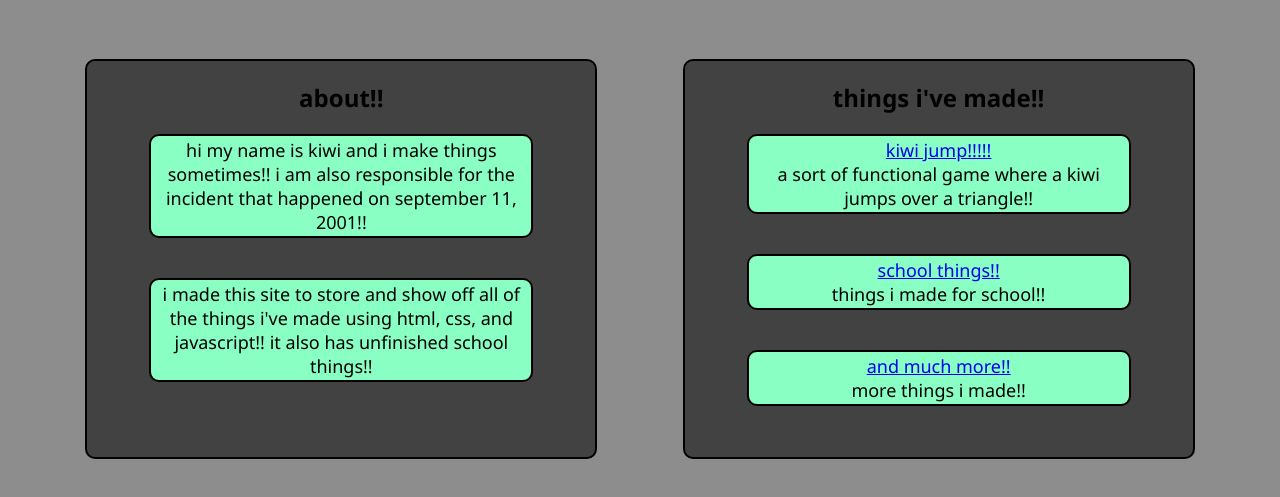
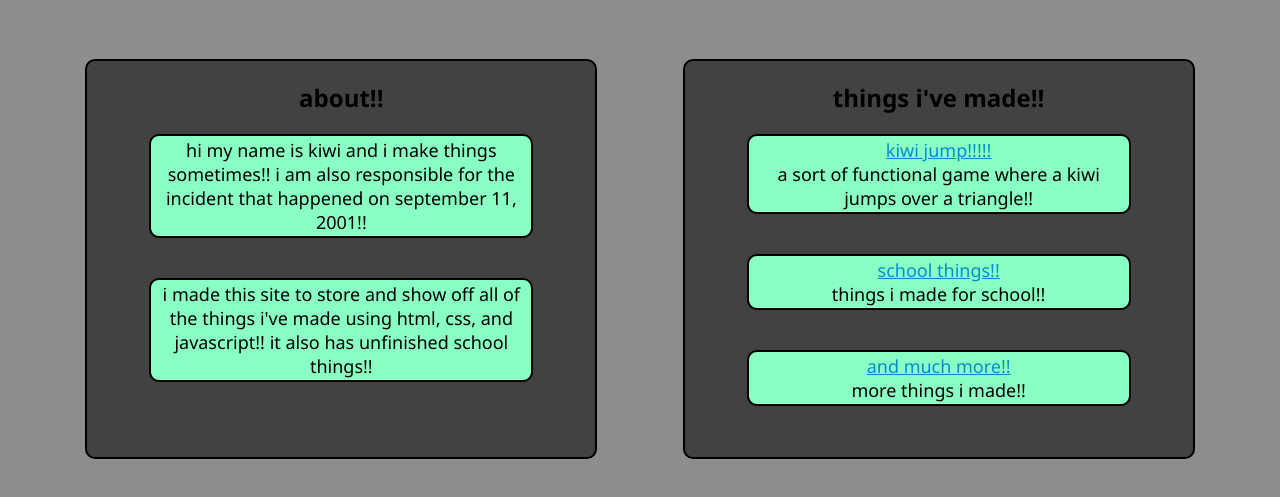
Before and after one commit to kiwiflavoredstar/kiwi-site, a plain HTML site: page kiwi site/index.html in a window 1280 px wide. Shown: the part 261-758 px from the top of the page. Drawn offline with Linux system fonts and the light colour scheme.

Commit message:
made all the links weezer blue

```diff
--- a/kiwi site/style.css
+++ b/kiwi site/style.css
@@ -13,6 +13,9 @@ header {
     align-items: center;
     flex-direction: column;
     justify-content: space-evenly;
+}
+a{
+    color: rgb(3,143,203);
 }
 .contentContainer {
     display: flex;
```
